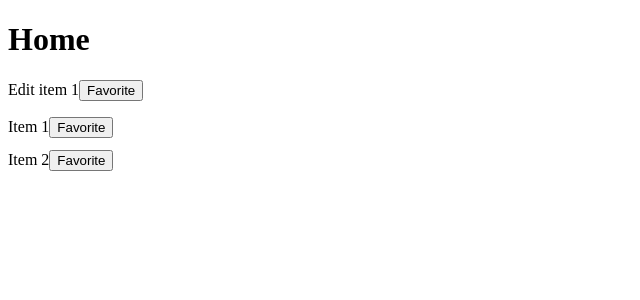
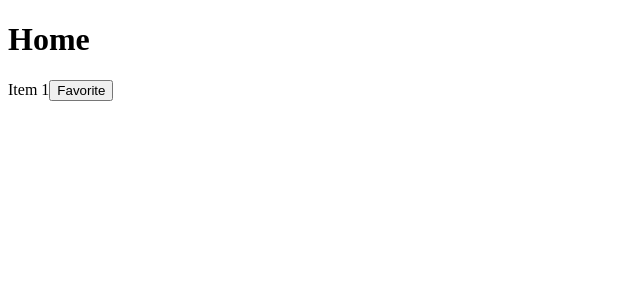
Before and after one commit to willnguyen1312/react-router-apollo-playground, a React (Vite) app: page / in a window 1280 px wide. Shown: the top 300 px of the page, without its empty margins (0-640 px from the left). Built offline with nearby package versions, Linux system fonts and the light colour scheme.

Commit message:
Revert in case it fails 🚆

```diff
--- /dev/null
+++ b/src/AppOptimisticUIWithError.tsx
@@ -0,0 +1,127 @@
+import {
+  createBrowserRouter,
+  RouterProvider,
+  Outlet,
+  useLoaderData,
+  ActionFunction,
+  useFetcher,
+} from "react-router-dom";
+
+const sleep = (ms: number) => new Promise((resolve) => setTimeout(resolve, ms));
+
+const db = {
+  list: [{ id: 1, name: "Item 1", isFavorite: false }],
+};
+
+const loader = async () => {
+  return {
+    data: {
+      list: db.list,
+    },
+  };
+};
+
+const action: ActionFunction = async ({ request }) => {
+  const formData = await request.json();
+  // db.list = db.list.map((item) => {
+  //   if (item.id === formData.id) {
+  //     return { ...item, isFavorite: !item.isFavorite };
+  //   }
+  //   return item;
+  // });
+
+  await sleep(1000);
+
+  return {
+    data: {
+      list: db.list,
+    },
+  };
+};
+
+const router = createBrowserRouter([
+  {
+    path: "/",
+
+    id: "root",
+    Component: Root,
+    children: [
+      {
+        index: true,
+        loader,
+        action,
+        Component: Home,
+      },
+    ],
+  },
+]);
+
+export default function App() {
+  return <RouterProvider router={router} />;
+}
+
+function Root() {
+  return (
+    <main>
+      <Outlet />
+    </main>
+  );
+}
+
+function Home() {
+  const { data } = useLoaderData();
+
+  return (
+    <div>
+      <h1>Home</h1>
+
+      <div
+        style={{
+          display: "flex",
+          flexDirection: "column",
+          gap: "12px",
+        }}
+      >
+        {data.list.map((item: any) => (
+          <ItemRenderer key={item.id} item={item} />
+        ))}
+      </div>
+    </div>
+  );
+}
+
+const ItemRenderer = ({ item }: { item: any }) => {
+  const fetcher = useFetcher({ key: `item-${item.id}` });
+  const isFavorite = fetcher.json
+    ? (fetcher.json as any).id === item.id && (fetcher.json as any).isFavorite
+    : item.isFavorite;
+
+  console.log("isFavorite:", isFavorite);
+
+  return (
+    <div key={item.id}>
+      <span>{item.name}</span>
+      <button
+        onClick={() => {
+          fetcher.submit(
+            {
+              intent: "toggle-favorite",
+              id: item.id,
+              isFavorite: !isFavorite,
+            },
+            {
+              method: "post",
+              encType: "application/json",
+            }
+          );
+        }}
+      >
+        {isFavorite ? "Unfavorite" : "Favorite"}
+      </button>
+    </div>
+  );
+};
+
+if (import.meta.hot) {
+  import.meta.hot.dispose(() => router.dispose());
+}
--- a/src/main.tsx
+++ b/src/main.tsx
@@ -5,7 +5,8 @@ import ReactDOM from "react-dom/client";
 // import App from "./App4.tsx";
 // import App from "./SubRouter.tsx";
 // import App from "./AppPromises.tsx";
-import App from "./AppOptimisticUI.tsx";
+// import App from "./AppOptimisticUI.tsx";
+import App from "./AppOptimisticUIWithError.tsx";
 
 // worker.start().then(() => {
 ReactDOM.createRoot(document.getElementById("root")!).render(<App />);
```
